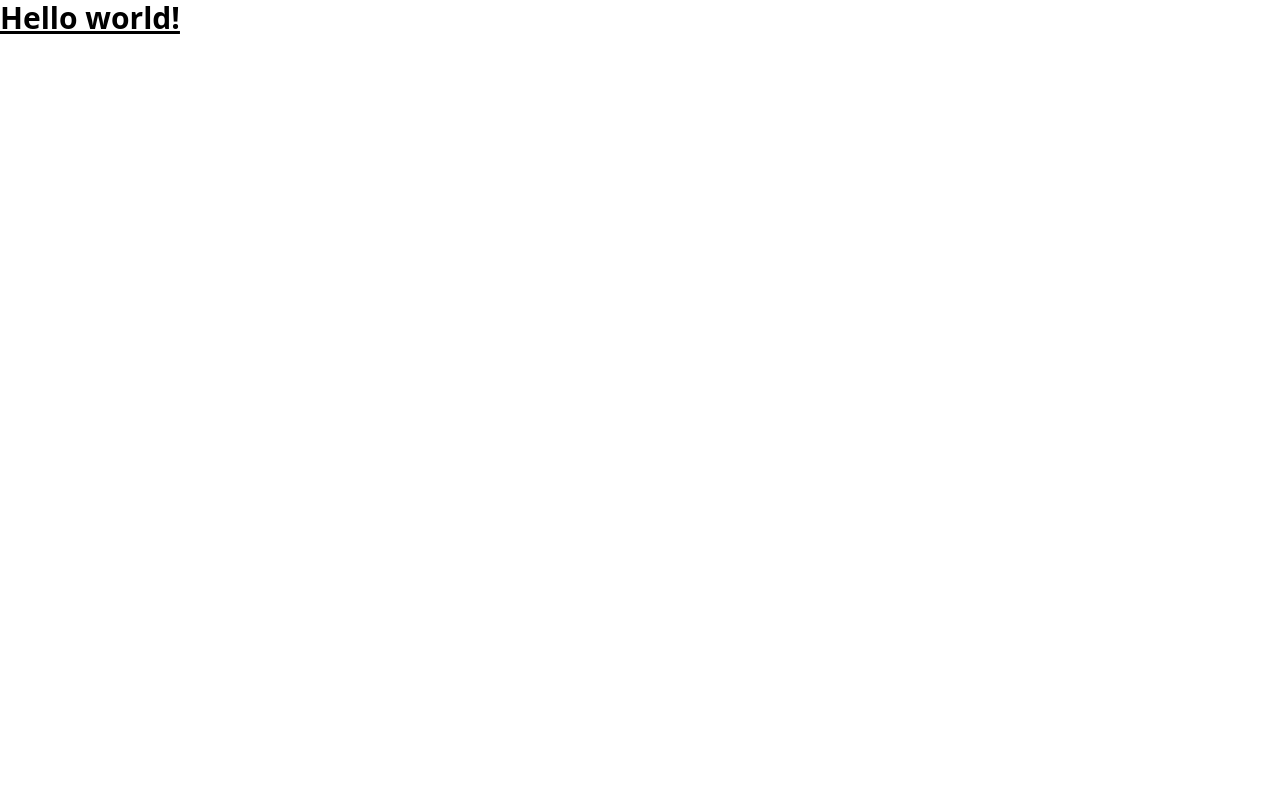
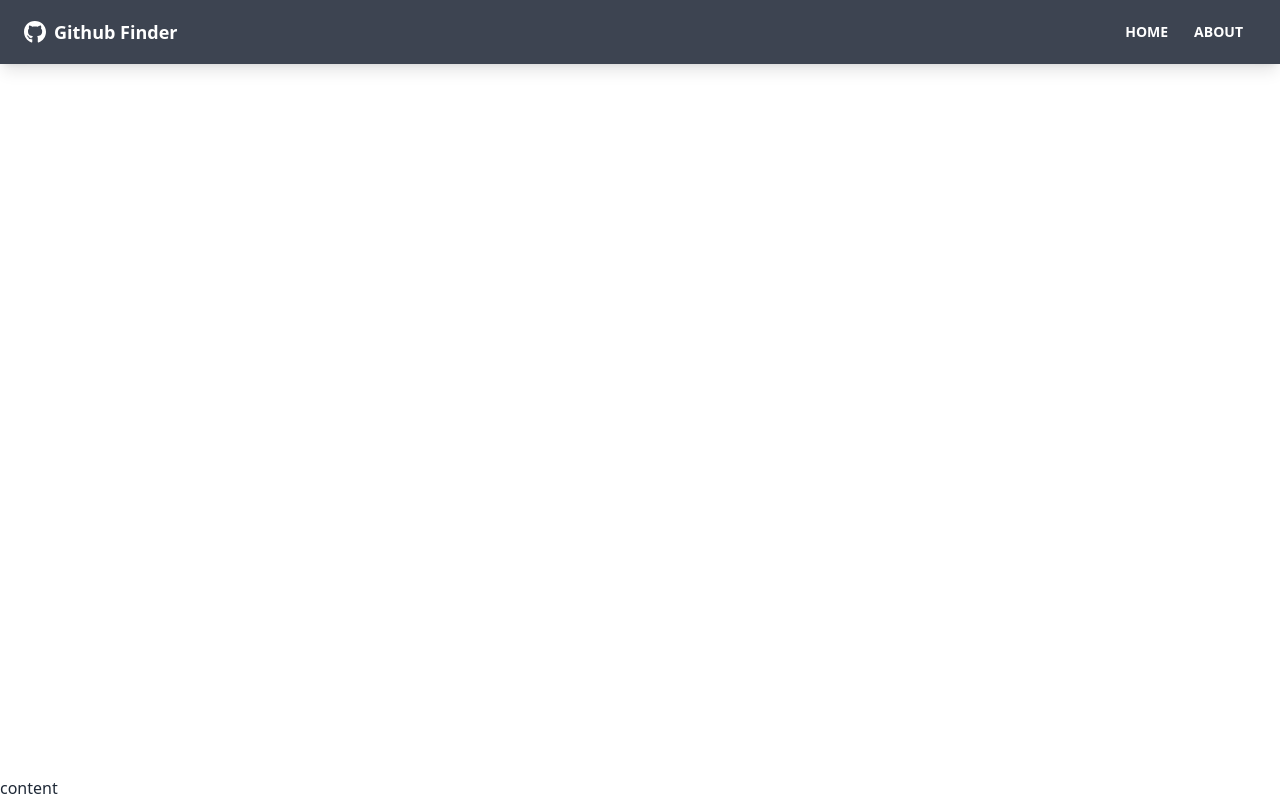
Before and after one commit to Emmanuel687/Api, a React (Create React App) app: page / in a window 1280 px wide. Built offline with nearby package versions, Linux system fonts and the light colour scheme.

Commit message:
Created Footer Component

```diff
--- a/src/App.js
+++ b/src/App.js
@@ -1,11 +1,16 @@
+import { BrowserRouter as Router, Route } from "react-router-dom";
+import Navbar from "./component/layout/Navbar";
 
 function App() {
   return (
-    <div>
-     <h1 className="text-3xl font-bold underline">
-      Hello world!
-    </h1>
-    </div>
+    <Router>
+      <div className="flex flex-col justify-between h-screen">
+        <Navbar></Navbar>
+
+        <main>content</main>
+
+      </div>
+    </Router>
   );
 }
 
--- /dev/null
+++ b/src/component/layout/Footer.jsx
@@ -0,0 +1,7 @@
+import React from 'react'
+function Footer() {
+  return (
+    <div>Footer</div>
+  )}
+
+export default Footer
--- a/src/component/layout/Navbar.jsx
+++ b/src/component/layout/Navbar.jsx
@@ -1,9 +1,38 @@
-import React from 'react'
+import React from "react";
+import { FaGithub } from "react-icons/fa";
+import { Link } from "react-router-dom";
+import PropTypes from "prop-types";
 
-function Navbar() {
+function Navbar({ title }) {
   return (
-    <div>Navbar</div>
-  )
+    <nav className="navbar mb-12 shadow-lg bg-neutral text-neutral-content">
+      <div className="container mx-auto">
+        <div className="flex-none px-2 mx-2">
+          <FaGithub className="inline pr-2 text-3xl"></FaGithub>
+          <Link to="/" className="text-lg font-bold align-middle ">
+            {title}
+          </Link>
+        </div>
+
+        <div className="flex-1 px-2 mx-2">
+          <div className="flex justify-end">
+            <Link to="/" className="btn btn-ghost btn-sm rounded-btn">
+              Home
+            </Link>
+            <Link to="/about" className="btn btn-ghost btn-sm rounded-btn">
+              About
+            </Link>
+          </div>
+        </div>
+      </div>
+    </nav>
+  );
 }
+Navbar.defaultProps = {
+  title: "Github Finder",
+};
+Navbar.propTypes = {
+  title: PropTypes.string,
+};
 
-export default Navbar
+export default Navbar;
--- a/tailwind.config.js
+++ b/tailwind.config.js
@@ -6,5 +6,5 @@
   theme: {
     extend: {},
   },
-  plugins: [],
+  plugins: [require('daisyui')],
 }
```
